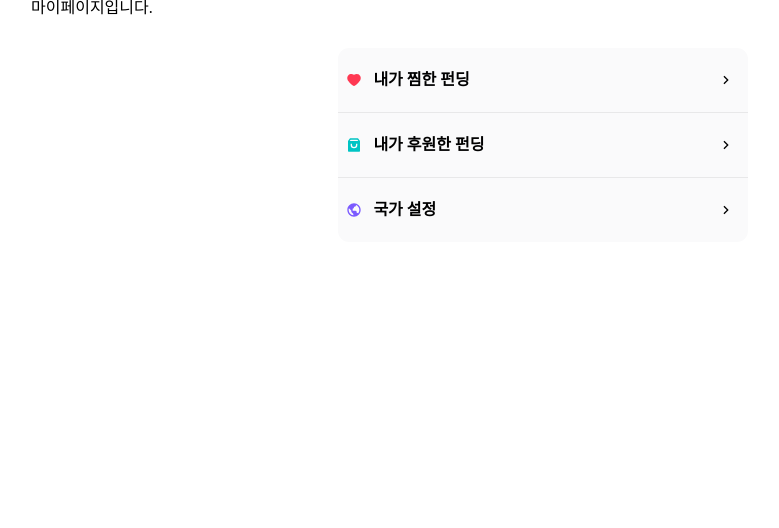
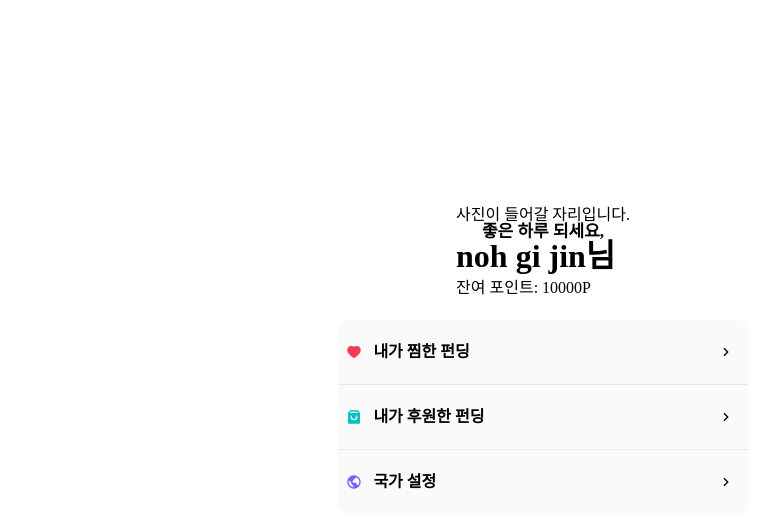
Before and after one commit to siliconValleyTeamA/client, a React (Create React App) app: page /mypage in a window 1280 px wide. Shown: the top 528 px of the page, without its empty margins (97-876 px from the left). Built offline with nearby package versions, Linux system fonts and the light colour scheme.

Commit message:
[#9] markup - mypage 마크업 - 프로필 컴포넌트 생성 - 메뉴 컴포넌트 생성

```diff
--- a/src/components/Mypage/Menu/Menu.js
+++ b/src/components/Mypage/Menu/Menu.js
@@ -13,7 +13,6 @@ const cx = classNames.bind(styles);
 
 function Menu() {
   return (
-    <div className={cx('menu')}>
     <ol className={cx('ol-menu')}>
       <li className={cx('jjim')}>
         <AiFillHeart className={cx('AiFillHeart')} />
@@ -31,7 +30,6 @@ function Menu() {
         <RiArrowRightSLine className={cx('RiArrowRightSLine')} />
       </li>
     </ol>
-    </div>
   );
 }
 
--- a/src/components/Mypage/Menu/Menu.module.scss
+++ b/src/components/Mypage/Menu/Menu.module.scss
@@ -1,10 +1,4 @@
 @import 'styles/_palette.scss';
-
-.menu {
-  display: flex;
-  flex-direction: column;
-  justify-content: center;
-  align-items: center;
 
 ol {
   display: flex;
@@ -13,7 +7,7 @@
   width: 40%;
   border-radius: 0.7rem;
   margin-top: 2rem;
-    background-color: $black-025;
+  background-color: $black-025 !important;
 
   li {
     display: flex;
@@ -50,4 +44,3 @@
     }
   }
 }
-}
--- /dev/null
+++ b/src/components/Mypage/Profile/Profile.js
@@ -0,0 +1,22 @@
+/* External dependencies */
+import React from 'react';
+import classNames from 'classnames/bind';
+import { BiPhotoAlbum } from 'react-icons/bi';
+
+/* Internal dependencies */
+import styles from './Profile.module.scss';
+
+const cx = classNames.bind(styles);
+
+function Profile() {
+  return (
+    <div className={cx('profile')}>
+      <div className={cx('photo')}>사진이 들어갈 자리입니다.</div>
+      <div className={cx('opening-ment')}>좋은 하루 되세요,</div>
+      <div className={cx('user-name')}>noh gi jin님</div>
+      <div className={cx('user-point')}>잔여 포인트: 10000P</div>
+    </div>
+  );
+}
+
+export default Profile;
--- /dev/null
+++ b/src/components/Mypage/Profile/Profile.module.scss
@@ -0,0 +1,30 @@
+@import 'styles/_palette.scss';
+
+.profile {
+  display: flex;
+  flex-direction: column;
+
+  .photo {
+    margin-top: auto;
+    max-width: 400px;
+    border-radius: 20px;
+    width: 100%;
+    height: 100%;
+  }
+
+  .opening-ment {
+    text-align: center;
+    font-size: 17px;
+    font-weight: 700;
+  }
+
+  .user-name {
+    font-size: 2rem;
+    font-weight: 700;
+  }
+
+  .user-point {
+    margin-top: 0.5rem;
+    margin-bottom: 1.5rem;
+  }
+}
--- /dev/null
+++ b/src/components/Mypage/Profile/index.js
@@ -0,0 +1 @@
+export { default } from './Profile';
--- a/src/pages/MyPage/Mypage.js
+++ b/src/pages/MyPage/Mypage.js
@@ -5,14 +5,15 @@ import classNames from 'classnames/bind';
 /* Internal dependencies */
 import styles from './Mypage.module.scss';
 import Menu from 'components/Mypage/Menu';
+import Profile from 'components/Mypage/Profile';
 
 const cx = classNames.bind(styles);
 
 function Mypage() {
   return (
-    <div>
-      마이페이지입니다.
-      <Menu />
+    <div className={cx('mypage')}>
+      <Profile className={cx('profile')} />
+      <Menu className={cx('menu')} />
     </div>
   );
 }
--- a/src/pages/MyPage/Mypage.module.scss
+++ b/src/pages/MyPage/Mypage.module.scss
@@ -0,0 +1,7 @@
+.mypage {
+  display: flex;
+  flex-direction: column;
+  justify-content: center;
+  align-items: center;
+  height: 90vh;
+}
```
Lines whose indentation alone changed are shown as unchanged.
